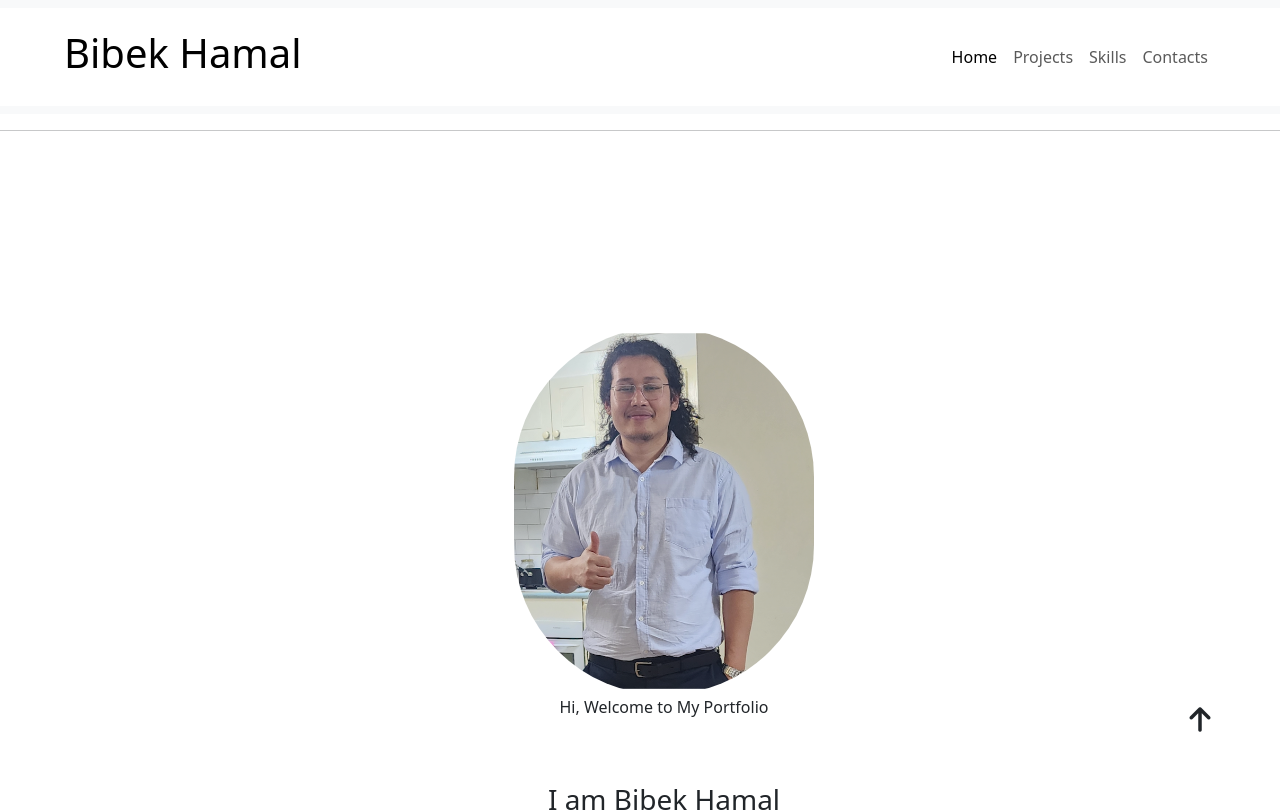
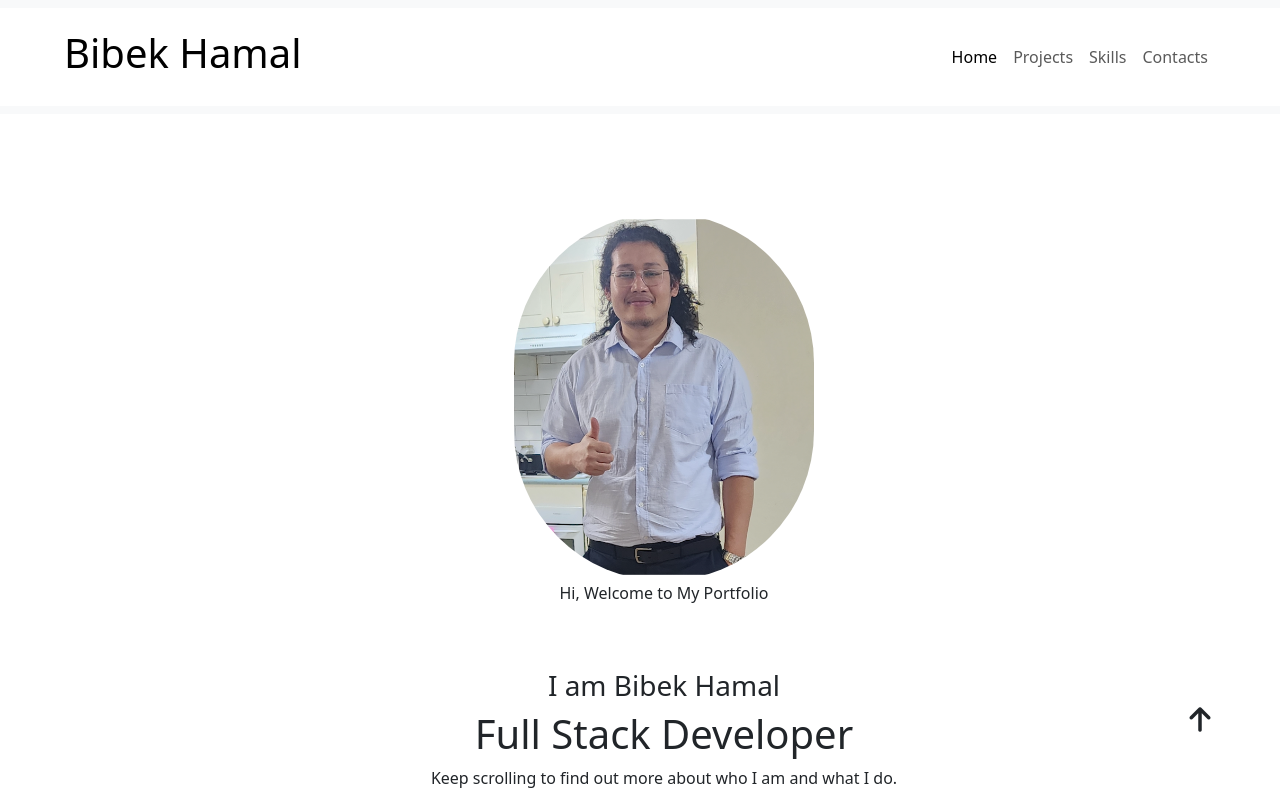
Before and after one commit to Bibek545/Portfolio, a React (Vite) app: page / in a window 1280 px wide. Shown: the top 812 px of the page. Built offline with nearby package versions, Linux system fonts and the light colour scheme.

Commit message:
made the nav bar fixed

```diff
--- a/src/App.css
+++ b/src/App.css
@@ -1,12 +1,13 @@
 * {
     box-sizing: border-box;
-    height: auto;
+
 }
 h1,h2,h3,h4,h5,h6 {
     font-weight: bold;
 }
-html {
+html, body {
     scroll-behavior: smooth;
+    height: 100%;
 }
 
 #home {
@@ -16,6 +17,9 @@ html {
   height: auto;
 }
 
+#nav {
+  height: auto;
+}
 #projects {
     min-height: 50vh;
 
@@ -171,3 +175,16 @@ p { font-size: 1rem; }
   margin: 0 auto;
   padding: 0 20px;
 }
+
+
+/* icon */
+.icon {
+  padding: 2px;
+}
+
+.navbar.sticky-top {
+  z-index: 1020;
+   position: sticky;
+  top: 0;
+  background-color: white; /* Make sure it doesn't go transparent */
+}
--- a/src/Components/Footer.jsx
+++ b/src/Components/Footer.jsx
@@ -19,14 +19,12 @@ const Footer = () => {
         <footer id="footer">
           <div className="fonts pt-3">
             <a href="https://github.com/Bibek545">
-              <i className="fa-brands fa-linkedin fa-lg"></i>
+              <i className="icon fa-brands fa-linkedin fa-lg "></i>
             </a>
             <a href="https://www.linkedin.com/in/bibek-hamal-b231291a4/">
-              <i className="fa-brands fa-github"></i>
+              <i className="icon fa-brands fa-github"></i>
             </a>
-            <i className="fa-brands fa-facebook"></i>
-            <i className="fa-brands fa-whatsapp"></i>
-            <i className="fa-brands fa-instagram"></i>
+
           </div>
           <hr />
           <div className="footer text-center pt-2">
--- a/src/Components/NavBar.jsx
+++ b/src/Components/NavBar.jsx
@@ -4,8 +4,8 @@ const NavBar = () => {
   return (
     <div>
           <div className="wrapper">
-              <section id="nav" className="sticky-top">
-                <nav className="navbar navbar-expand-lg navbar-light bg-body-tertiary p-10">
+              <section id="nav">
+                <nav className="navbar fixed-top navbar-expand-lg navbar-light bg-body-tertiary p-10">
                   <div className="container-fluid p-3 bg-white">
                     <a className="navbar-brand ms-5" href="#">
                       <h1>Bibek Hamal</h1>
```
Also changed, not shown: 1 other file (tests, documents, lock files or other folders).
